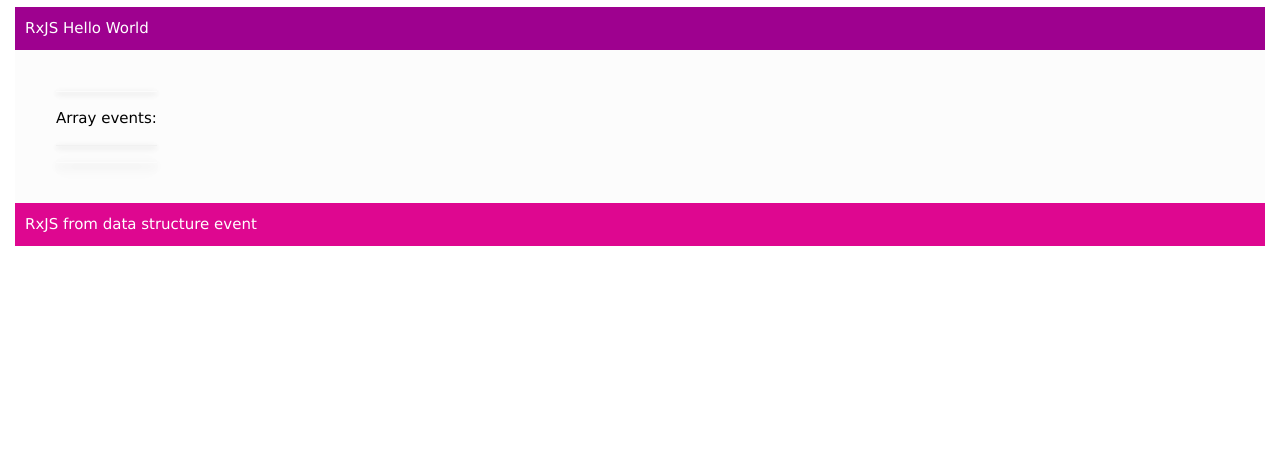
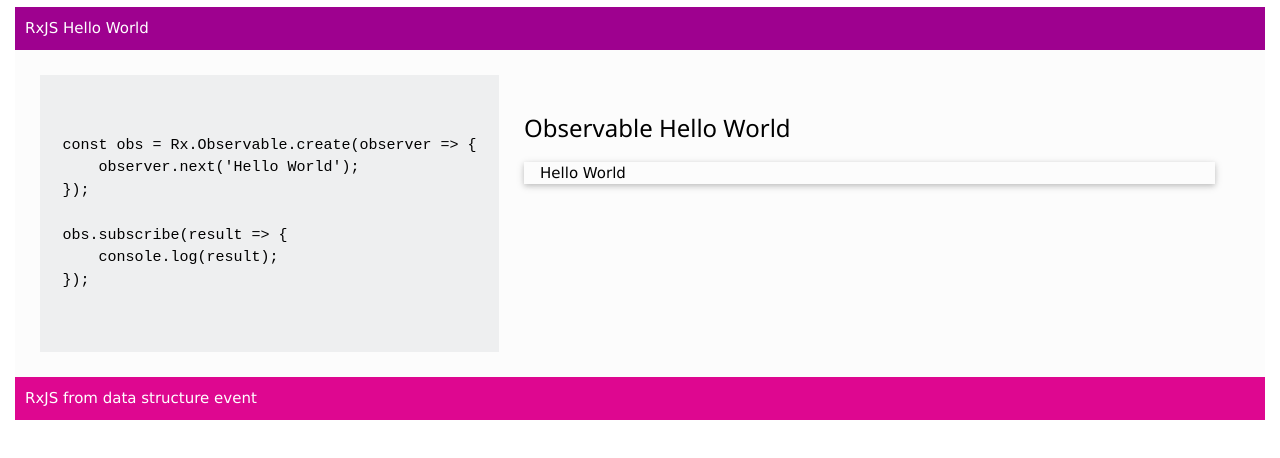
Before and after one commit to danielcb29/rxjs-101, a website built with webpack: page index.html in a window 1280 px wide. Both pictures are taken after a click on the element "RxJS Hello World". Shown: the part 118-576 px from the top of the page. Built offline with nearby package versions, Linux system fonts and the light colour scheme.

Commit message:
RxJS Hello world tab!

```diff
--- a/index.css
+++ b/index.css
@@ -22,4 +22,27 @@
     padding: 25px;
     background-color: #fcfcfc;
     display: none;
+    justify-content: center;
+    flex-wrap: wrap;
+    flex-direction: row;
+
 }
+
+.code {
+    background-color: #eeeff0;
+    padding: 0 1.5em;
+}
+
+.interaction {
+    flex: 1;
+    padding: 25px;
+}
+
+.pre {
+    flex: 1;
+    padding: 25px;
+}
+
+div pre.prettyprint {
+    border: none;
+}
--- a/index.html
+++ b/index.html
@@ -17,14 +17,32 @@
                     RxJS Hello World
                 </div>
                 <div class="example-content">
-                    <div class="w3-container" id="card">
+                    <div class="code">
+                        <pre class="prettyprint lang-js">
+                            <code >
+
+const obs = Rx.Observable.create(observer => {
+    observer.next('Hello World');
+});
+
+obs.subscribe(result => {
+    console.log(result);
+});
+                            </code>
+                        </pre>
+                    </div>
+                    <div class="interaction">
+                        <h3>Observable Hello World</h3>
+                        <div class="w3-panel w3-card" id="helloworld-box"></div>
+                    </div>
+                    <!-- <div class="w3-container" id="card">
                         <div class="w3-panel w3-card" id="1"></div>
                         <p>Array events: </p>
                         <div class="w3-panel w3-card-2 w3-light-gray" id="2"></div>
                         <div class="w3-panel w3-card-4" id="3"></div>
                     </div>
                     <div id="box"></div>
-                    <div id="container"></div>
+                    <div id="container"></div>     -->
                 </div>
             </section>
 
@@ -40,6 +58,7 @@
 
         </div>
 
+        <script src="https://cdn.rawgit.com/google/code-prettify/master/loader/run_prettify.js"></script>
         <script src="dist/bundle.js"></script>
     </body>
 </html>
--- /dev/null
+++ b/src/helloworld.js
@@ -0,0 +1,16 @@
+import Rx from 'rxjs/Rx';
+
+const runHelloWorld = () => {
+    const observable = Rx.Observable.create(observer => {
+        observer.next('Hello World');
+    });
+
+    observable.subscribe(result => {
+        let box = document.getElementById('helloworld-box');
+        box.innerHTML = result;
+    });
+}
+
+export {
+    runHelloWorld
+}
--- a/src/index.js
+++ b/src/index.js
@@ -1,18 +1,8 @@
 import { initAccordion } from './accordion';
+import { runHelloWorld } from './helloworld';
 
 initAccordion();
-
-// import Rx from 'rxjs/Rx';
-
-// var observable = Rx.Observable.create(observer => {
-//     observer.next('Hello World');
-// });
-
-// observable.subscribe(result => {
-//     let box = document.getElementById('1');
-//     box.innerHTML = result;
-//     console.log(result);
-// });
+runHelloWorld();
 
 // var numbers = [1,2,3,4,5,6,7,8,9,10];
 // // A stream
```
Also changed, not shown: dist/bundle.js, src/api.js (added), src/array.js (added).
